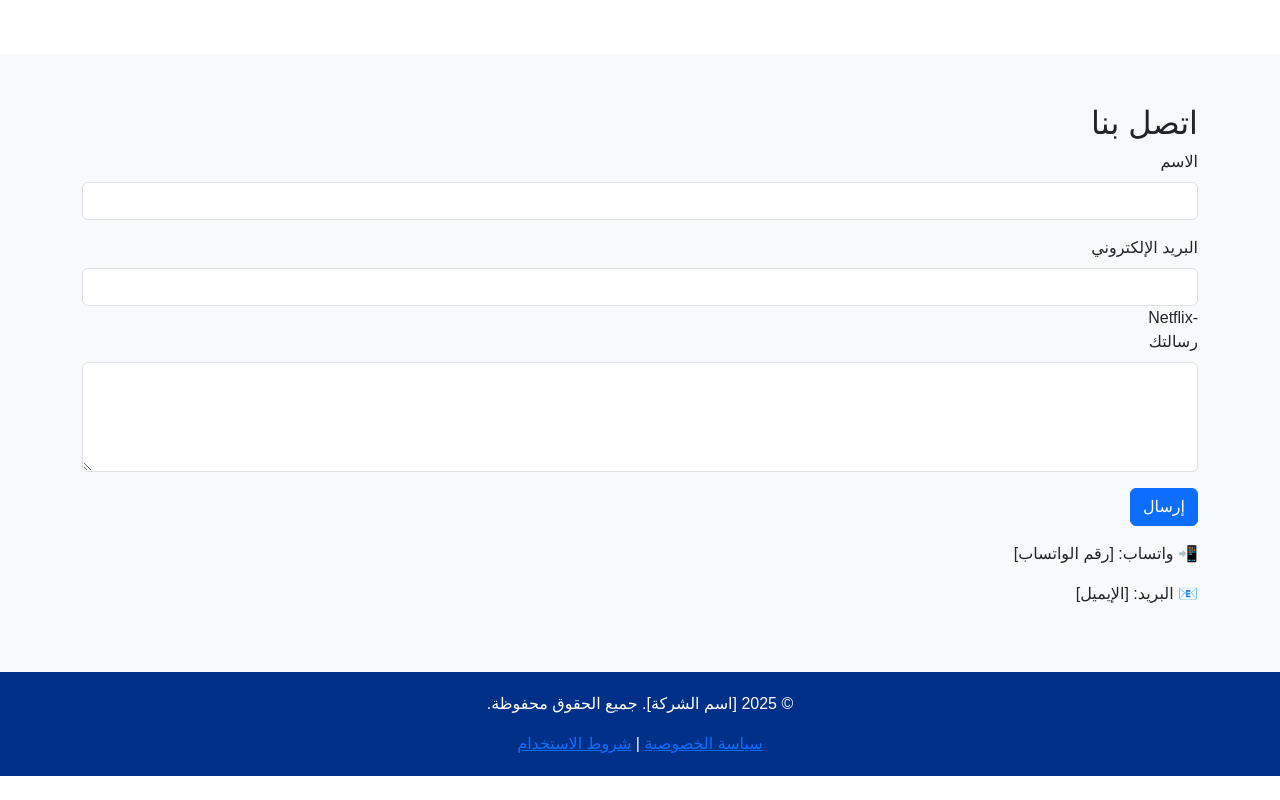
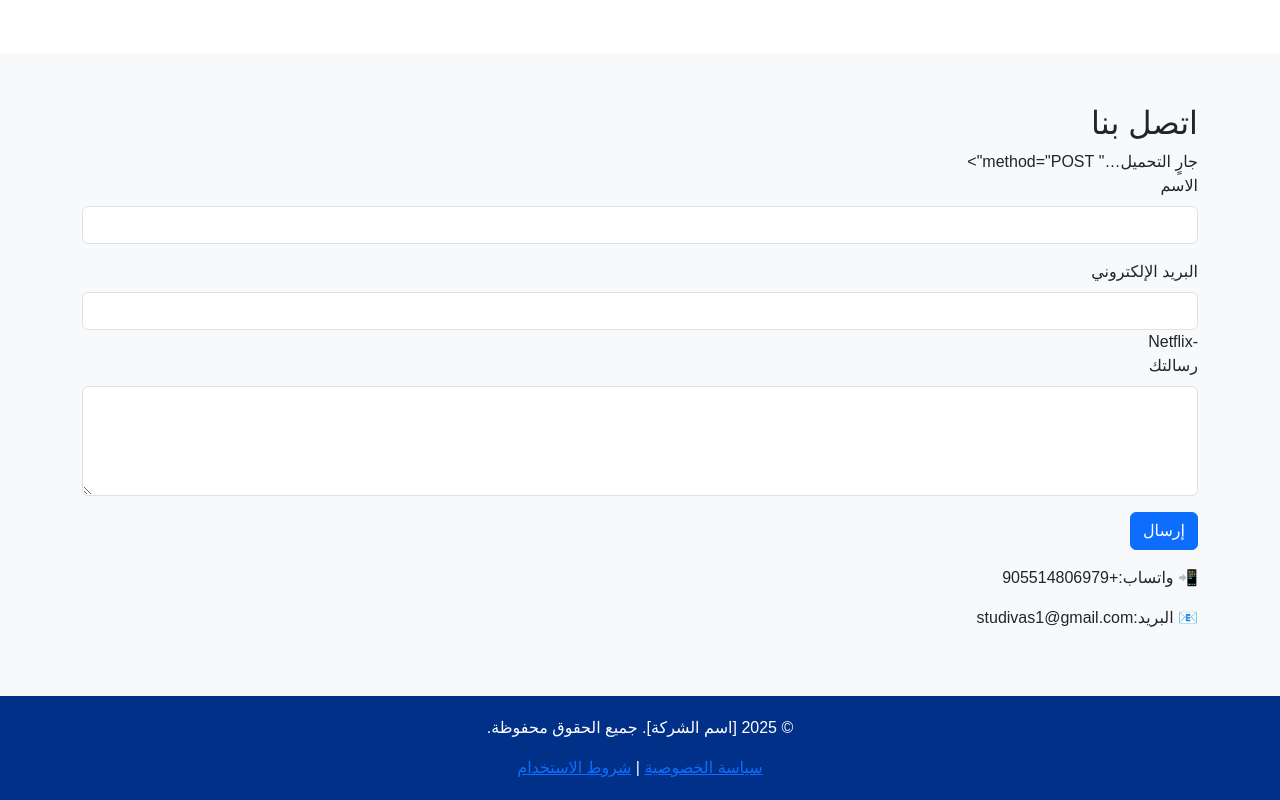
Before and after one commit to musab5361/Studivas-edu, a plain HTML site: page index.html in a window 1280 px wide. Shown: the part 3369-4169 px from the top of the page. Before the commit the page ends 4145 px from the top, so only its background shows below. Drawn offline with nearby package versions, Linux system fonts and the light colour scheme.

Commit message:
Update index.html

```diff
--- a/index.html
+++ b/index.html
@@ -42,8 +42,8 @@
 <head>
     <meta charset="UTF-8">
     <meta name="viewport" content="width=device-width, initial-scale=1.0">
-    <meta name="description" content="دليلك للدراسة في الجامعات الخاصة التركية مع [اسم الشركة]">
-    <meta name="keywords" content="دراسة في تركيا, جامعات تركية, قبول جامعي, تعليم دولي">
+    <meta name="description" content="دليلك للدراسة في الجامعات الخاصة التركية مع Studivas">
+        <meta name="keywords" content="دراسة في تركيا, جامعات تركية, قبول جامعي, تعليم دولي">
     <title>[اسم الشركة] - دليل الدراسة في تركيا</title>
     <link href="https://cdn.jsdelivr.net/npm/bootstrap@5.3.3/dist/css/bootstrap.min.css" rel="stylesheet">
     <style>
@@ -230,7 +230,7 @@
     <section id="contact" class="section bg-light">
         <div class="container">
             <h2>اتصل بنا</h2>
-            <form action="https://formspree.io/f/[your-formspree-id]" method="POST">
+            <form action="https://formspree.io/f/<iframe src="https://docs.google.com/forms/d/e/1FAIpQLSduwq2WwxZgQ1fgZVzH8S8iOeJFQ7sZgJhP0xBTO_GjHyjtbg/viewform?embedded=true" width="700" height="600" frameborder="0" marginheight="0" marginwidth="0">جارٍ التحميل…</iframe>" method="POST">
                 <div class="mb-3">
                     <label for="name" class="form-label">الاسم</label>
                     <input type="text" class="form-control" id="name" name="name" required>
@@ -245,8 +245,8 @@
                     </div>
                     <button type="submit" class="btn btn-primary">إرسال</button>
                 </form>
-                <p class="mt-3">📲 واتساب: [رقم الواتساب]</p>
-                <p>📧 البريد: [الإيميل]</p>
+                <p class="mt-3">📲 واتساب:+905514806979</p>
+                <p>📧 البريد:studivas1@gmail.com</p>
             </div>
         </section>
 
```
